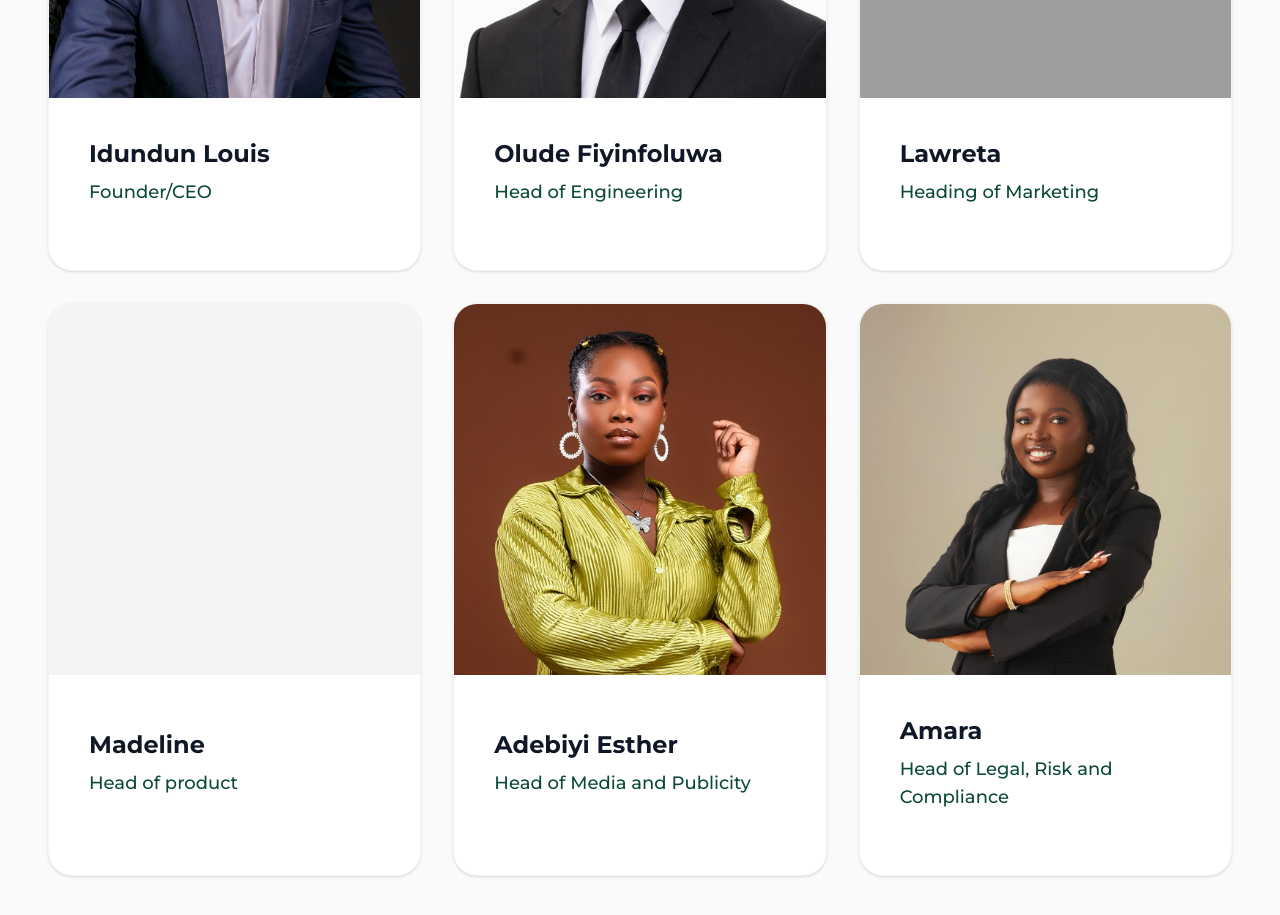
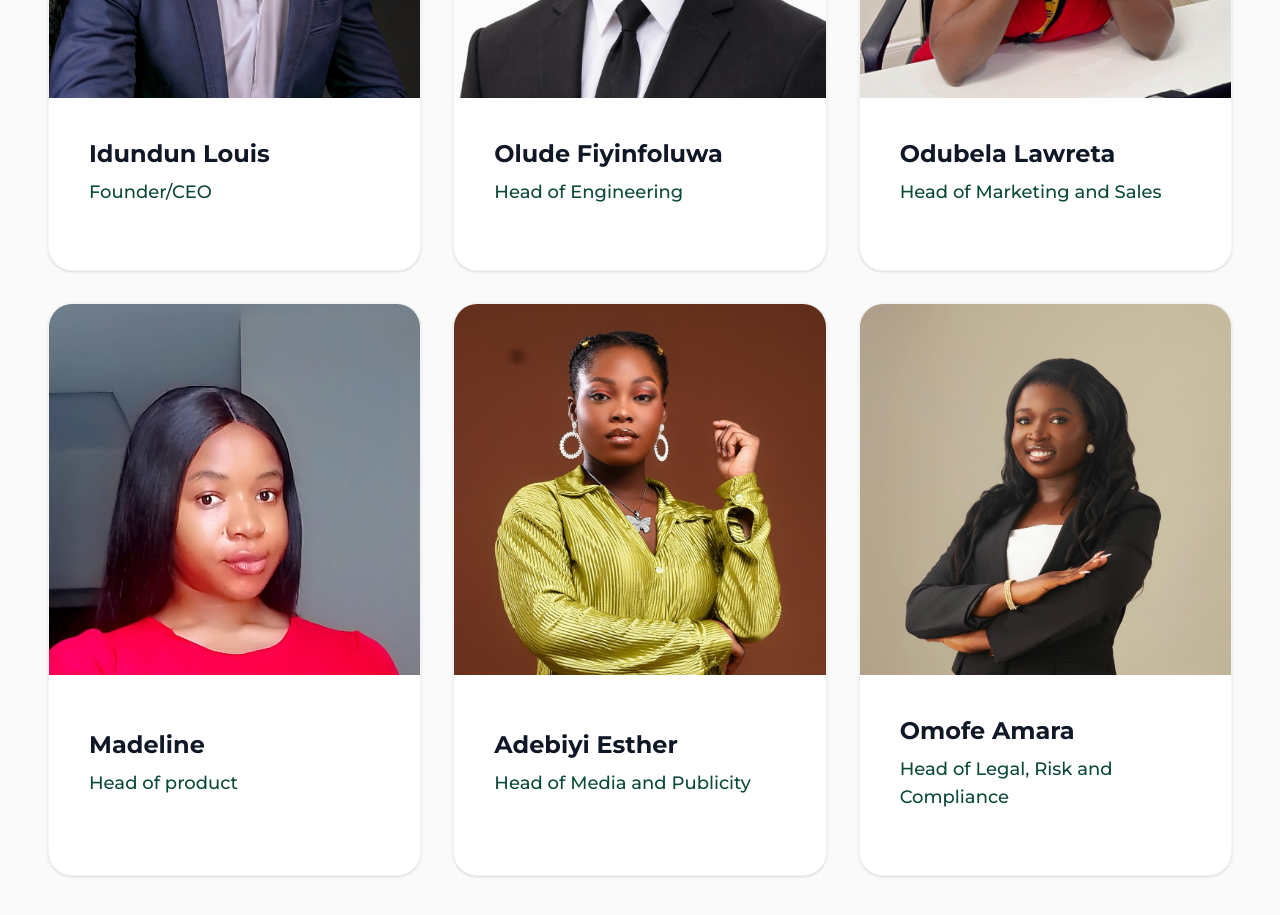
Before and after one commit to escrow-africa/escrow-landing, a Next.js app in the folder my-app/: page /teams in a window 1280 px wide. Shown: the part 1820-2735 px from the top of the page. Built offline with nearby package versions, Linux system fonts and the light colour scheme; no server answers; grey boxes are pictures that could not be loaded.

Commit message:
feat-added bio

```diff
--- a/my-app/app/teams/page.tsx
+++ b/my-app/app/teams/page.tsx
@@ -8,16 +8,16 @@ const founder = { name: "Idundun Louis", role: "Founder & CEO", image: "/Louise.
 const managementTeam = [
   { name: "Idundun Louis", role: "Founder/CEO", image: "/Louise.jpeg" },
   { name: "Olude Fiyinfoluwa", role: "Head of Engineering", image: "/fiyin.jpeg", linkedin: "https://linkedin.com/in/oludefiyinfoluwa" },
-  { name: "Lawreta", role: "Heading of Marketing", image: "/lawreta.jpeg" },
-  { name: " Madeline", role: "Head of product", image: "" },
+  { name: "Odubela Lawreta", role: "Head of Marketing and Sales", image: "/lawreta.jpeg" },
+  { name: " Madeline", role: "Head of product", image: "/madeline.jpeg", linkedin: "https://www.linkedin.com/in/anagha-madeleine?utm_source=share_via&utm_content=profile&utm_medium=member_android" },
   { name: "Adebiyi Esther", role: "Head of Media and Publicity", image: "/P1.jpeg", linkedin: "https://www.linkedin.com/in/adebiyi-esther-966373364?utm_source=share_via&utm_content=profile&utm_medium=member_ios" },
-  { name: "Amara", role: "Head of Legal, Risk and Compliance", image: "/P2.jpeg" },
+  { name: "Omofe Amara", role: "Head of Legal, Risk and Compliance", image: "/P2.jpeg", bio: "A.C. Omefe is a qualified legal practitioner focused on technology, finance, corporate governance, and regulatory compliance. She is a graduate of the University of Lagos and has since built a growing profile in fintech, energy technology and financial law, applying legal insight to evolving digital and financial ecosystems." },
 ];
 
 const engineeringTeam = [
   { name: "Idundun Louis", role: "Founder/CTO", image: "/Louise.jpeg" },
   { name: "Olude Fiyinfoluwa", role: "Head of Engineering", image: "/fiyin.jpeg", linkedin: "https://linkedin.com/in/oludefiyinfoluwa" },
-  { name: "Okoduwa Joy", role: "Lead Frontend Engineer", image: "/joy.jpeg" },
+  { name: "Okoduwa Joy", role: "Lead Frontend Engineer", image: "/joy.jpeg", bio: "Okoduwa Joy is a frontend developer dedicated to crafting high-performance, user-centered web experiences. She combines clean code with thoughtful design to build products that are both functional and engaging." },
 ];
 
 const mediaTeam = [
@@ -40,12 +40,21 @@ const fadeInUp = {
   show: { opacity: 1, y: 0, transition: { duration: 0.6, ease: "easeOut" } },
 };
 
-function TeamMemberCard({ member, featured = false }: { member: { name: string; role: string; image: string; linkedin?: string }, featured?: boolean }) {
+function TeamMemberCard({ member, featured = false }: { member: { name: string; role: string; image: string; linkedin?: string; bio?: string }, featured?: boolean }) {
   return (
     <motion.div variants={fadeInUp} className={`relative overflow-hidden rounded-3xl bg-white border border-gray-100 shadow-sm transition-all duration-500 flex flex-col ${featured ? 'md:flex-row' : ''}`}>
-      <div className={`relative bg-gray-100 flex items-center justify-center overflow-hidden ${featured ? 'md:w-2/5 aspect-square md:aspect-auto' : 'aspect-square'}`}>
+      <div className={`relative bg-gray-100 flex items-center justify-center overflow-hidden group ${featured ? 'md:w-2/5 aspect-square md:aspect-auto' : 'aspect-square'}`}>
         {member.image && (
-          <img src={member.image} alt={member.name} className="w-full h-full object-cover" />
+          <>
+            <img src={member.image} alt={member.name} className="w-full h-full object-cover transition-transform duration-500 group-hover:scale-110" />
+            {member.bio && !featured && (
+              <div className="absolute inset-0 bg-[#062B22]/90 opacity-0 group-hover:opacity-100 transition-opacity duration-300 p-6 flex items-center justify-center backdrop-blur-sm">
+                <p className="text-white text-sm text-center leading-relaxed">
+                  {member.bio}
+                </p>
+              </div>
+            )}
+          </>
         )}
       </div>
       <div className={`p-8 md:p-10 flex flex-col justify-center flex-1 ${featured ? 'bg-[#0B493A] text-white' : ''}`}>
```
Also changed, not shown: my-app/public/lawreta.jpeg (added), my-app/public/madeline.jpeg (added).
